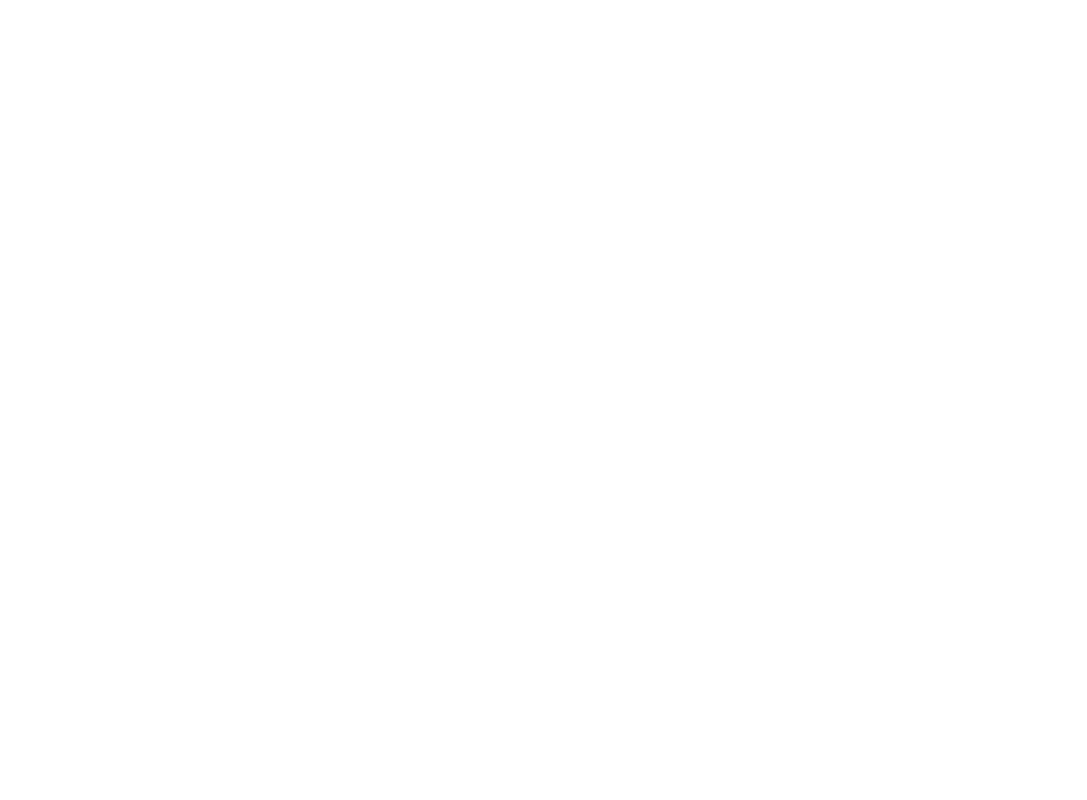
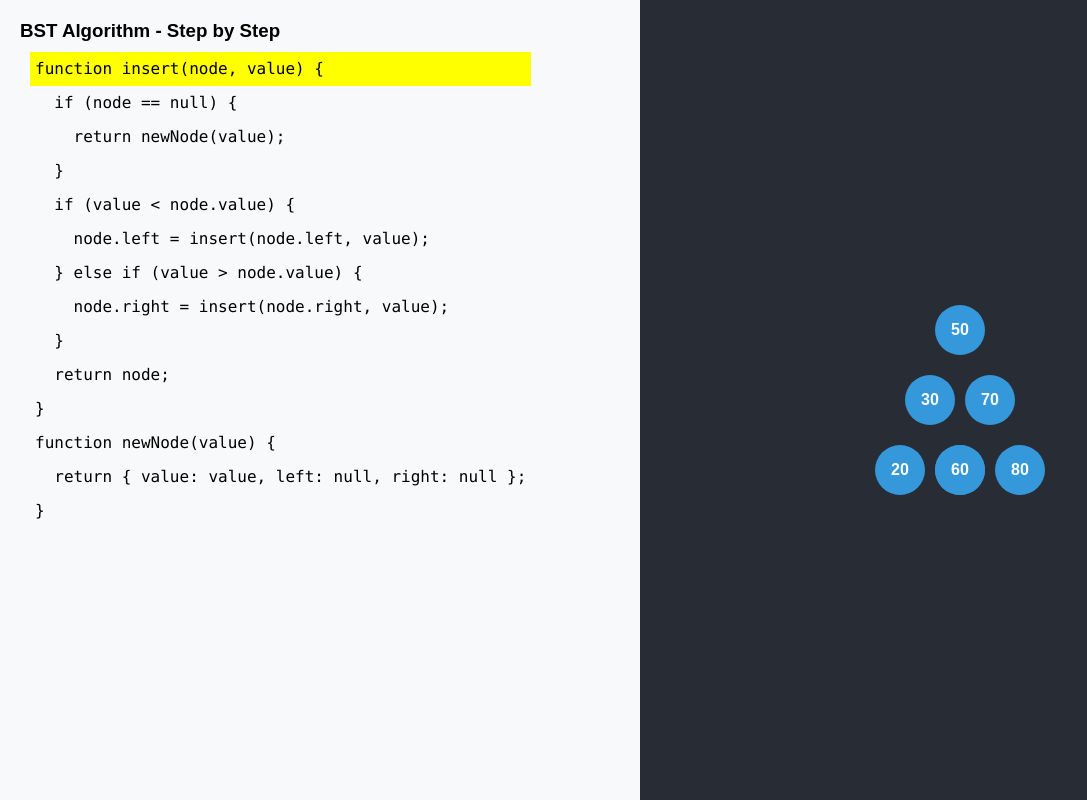
Before and after one commit to Jia2005/Algorific, a React (Create React App) app: page /algo in a window 1280 px wide. Before the commit this address had no page. Shown: the whole page, without its empty margins (0-1087 px from the left). Built offline with nearby package versions, Linux system fonts and the light colour scheme.

Commit message:
Added and changed too many pages

```diff
--- a/src/App.js
+++ b/src/App.js
@@ -6,7 +6,9 @@
 import Auth from './Login/Auth';
 import UserProfile from './Profile/profile';
 import HomePage from './HomePage';
+import BSTApp from './Game/bst';
 import Bstgame from './bstgame';
+import Water from './Game/water';
 
 const App = () => {
   return (
@@ -18,7 +20,9 @@
         <Route path="/stack" element={<Stacks />} />
         <Route path="/queue" element={<Queues />} />
         <Route path="/profile" element={<UserProfile />} />
+        <Route path="/algo" element={<BSTApp />} />
         <Route path="/bstgame" element={<Bstgame />} />
+        <Route path="/water" element={<Water/>} />
       </Routes>
     </BrowserRouter>
   );
--- /dev/null
+++ b/src/Game/bst.css
@@ -0,0 +1,50 @@
+.node-container {
+    display: flex;
+    flex-direction: column;
+    align-items: center;
+  }
+
+  .node {
+    width: 50px;
+    height: 50px;
+    border-radius: 50%;
+    background-color: #3498db;
+    display: flex;
+    justify-content: center;
+    align-items: center;
+    color: white;
+    font-weight: bold;
+    margin: 10px;
+    transition: border 0.3s ease;
+  }
+
+  .children {
+    display: flex;
+    justify-content: space-between;
+    width: 120px;
+  }
+
+  .left, .right {
+    width: 50%;
+  }
+
+  .highlight {
+    border: 4px solid red;
+  }
+
+  .traverse {
+    border: 4px solid yellow;
+  }
+
+  pre {
+    font-size: 16px;
+    line-height: 1.5;
+    margin: 0;
+    padding: 10px;
+    background-color: #f8f9fa;
+  }
+
+  code {
+    display: block;
+    padding: 5px;
+  }
--- /dev/null
+++ b/src/Game/bst.js
@@ -0,0 +1,162 @@
+import React, { useState, useEffect } from "react";
+import './bst.css';
+
+const bstAlgo = [
+  "function insert(node, value) {",
+  "  if (node == null) {",
+  "    return newNode(value);",
+  "  }",
+  "  if (value < node.value) {",
+  "    node.left = insert(node.left, value);",
+  "  } else if (value > node.value) {",
+  "    node.right = insert(node.right, value);",
+  "  }",
+  "  return node;",
+  "}",
+  "function newNode(value) {",
+  "  return { value: value, left: null, right: null };",
+  "}"
+];
+
+const initialTree = {
+  value: 50,
+  left: { value: 30, left: { value: 20, left: null, right: null }, right: { value: 40, left: null, right: null } },
+  right: { value: 70, left: { value: 60, left: null, right: null }, right: { value: 80, left: null, right: null } }
+};
+
+function BSTApp() {
+  const [currentLine, setCurrentLine] = useState(0);
+  const [tree, setTree] = useState(initialTree);
+  const [highlightedNode, setHighlightedNode] = useState(null);
+  const [traversePath, setTraversePath] = useState([]);
+
+  const handleKeyPress = (e) => {
+    if (e.key === "Enter") {
+      if (currentLine < bstAlgo.length) {
+        const step = bstAlgo[currentLine];
+        executeStep(step);
+        setCurrentLine((prev) => prev + 1);
+      }
+    }
+  };
+
+  const executeStep = (step) => {
+    if (step.includes("insert")) {
+      const valueToInsert = 25;
+      if (!isValueInTree(tree, valueToInsert)) {
+        const path = traverseToInsert(tree, valueToInsert);
+        setTraversePath(path);
+        setTree(insertNode(tree, valueToInsert));
+      } else {
+        setHighlightedNode(valueToInsert);
+      }
+    }
+  };
+
+  const insertNode = (node, value) => {
+    if (node == null) return newNode(value);
+    if (value < node.value) node.left = insertNode(node.left, value);
+    else if (value > node.value) node.right = insertNode(node.right, value);
+    return node;
+  };
+
+  const newNode = (value) => {
+    return { value: value, left: null, right: null };
+  };
+
+  const isValueInTree = (node, value) => {
+    if (!node) return false;
+    if (node.value === value) return true;
+    return value < node.value ? isValueInTree(node.left, value) : isValueInTree(node.right, value);
+  };
+
+  const traverseToInsert = (node, value, path = []) => {
+    if (!node) return path;
+    path.push(node.value);
+    if (value < node.value) return traverseToInsert(node.left, value, path);
+    else if (value > node.value) return traverseToInsert(node.right, value, path);
+    return path;
+  };
+
+  const renderTree = (node) => {
+    if (!node) return null;
+    return (
+      <div className="node-container">
+        <div
+          className={`node ${highlightedNode === node.value ? "highlight" : ""} ${traversePath.includes(node.value) ? "traverse" : ""}`}
+        >
+          {node.value}
+        </div>
+        <div className="children">
+          <div className="left">{renderTree(node.left)}</div>
+          <div className="right">{renderTree(node.right)}</div>
+        </div>
+      </div>
+    );
+  };
+
+  useEffect(() => {
+    const timer = setTimeout(() => {
+      setHighlightedNode(null);
+      setTraversePath([]);
+    }, 1000);
+    return () => clearTimeout(timer);
+  }, [highlightedNode, traversePath]);
+
+  return (
+    <div
+      style={{
+        display: "flex",
+        height: "100vh",
+        fontFamily: "monospace",
+        color: "#fff",
+        backgroundColor: "#282c34"
+      }}
+      onKeyDown={handleKeyPress}
+      tabIndex="0"
+    >
+      <div
+        style={{
+          flex: 1,
+          backgroundColor: "#f8f9fa",
+          padding: "20px",
+          display: "flex",
+          flexDirection: "column",
+          justifyContent: "flex-start",
+          alignItems: "flex-start",
+          color: "#000",
+          overflowY: "auto"
+        }}
+      >
+        <h3>BST Algorithm - Step by Step</h3>
+        <pre>
+          {bstAlgo.map((line, index) => (
+            <code
+              key={index}
+              style={{
+                backgroundColor: index === currentLine ? "yellow" : "inherit",
+                color: index === currentLine ? "#000" : "#000"
+              }}
+            >
+              {line}
+            </code>
+          ))}
+        </pre>
+      </div>
+      <div
+        style={{
+          flex: 1,
+          backgroundColor: "#282c34",
+          padding: "20px",
+          display: "flex",
+          justifyContent: "center",
+          alignItems: "center"
+        }}
+      >
+        <div className="tree-visualization">{renderTree(tree)}</div>
+      </div>
+    </div>
+  );
+}
+
+export default BSTApp;
--- /dev/null
+++ b/src/Game/water.css
@@ -0,0 +1,41 @@
+.app {
+    text-align: center;
+    padding: 20px;
+  }
+
+  .score {
+    position: absolute;
+    top: 20px;
+    left: 20px;
+    font-size: 24px;
+    font-weight: bold;
+  }
+
+  .containers {
+    display: flex;
+    justify-content: space-around;
+  }
+
+  .container {
+    width: 100px;
+    height: 200px;
+    border: 2px solid #000;
+    position: relative;
+    display: flex;
+    flex-direction: column-reverse;
+    align-items: center;
+    padding: 5px;
+    cursor: pointer;
+  }
+
+  .color-drop {
+    width: 80%;
+    height: 20px;
+    margin: 2px;
+    border-radius: 5px;
+  }
+
+  .red { background-color: red; }
+  .green { background-color: green; }
+  .blue { background-color: blue; }
+  .yellow { background-color: yellow; }
--- /dev/null
+++ b/src/Game/water.js
@@ -0,0 +1,88 @@
+import React, { useState } from 'react';
+import './water.css';
+
+const Water = () => {
+  const initialContainers = [
+    ['red', 'blue', 'green', 'red'],
+    ['yellow', 'blue', 'green'],
+    ['red', 'yellow'],
+    ['blue', 'green', 'yellow'],
+    [], // Empty cup added
+  ];
+
+  const [containers, setContainers] = useState(initialContainers);
+  const [score, setScore] = useState(0);
+  const [selectedDrop, setSelectedDrop] = useState(null);
+
+  const moveDrop = (toIndex) => {
+    if (selectedDrop === null) return;
+
+    const fromIndex = selectedDrop.fromIndex;
+    const newContainers = [...containers];
+    const movingDrop = newContainers[fromIndex].pop();
+
+    if (canMove(movingDrop, newContainers[toIndex])) {
+      newContainers[toIndex].push(movingDrop);
+      setContainers(newContainers);
+      setSelectedDrop(null);
+
+      if (checkForScoreIncrease(newContainers)) {
+        setScore(score + 1);
+      }
+    } else {
+      newContainers[fromIndex].push(movingDrop);
+    }
+  };
+
+  const canMove = (movingDrop, toContainer) => {
+    return toContainer.length === 0 || toContainer[toContainer.length - 1] === movingDrop;
+  };
+
+  const checkForScoreIncrease = (containers) => {
+    return containers.some(container => {
+      return container.length > 0 && container.every(drop => drop === container[0]);
+    });
+  };
+
+  return (
+    <div className="app">
+      <h1>Water Sort Game</h1>
+      <div className="score">Score: {score}</div>
+      <div className="containers">
+        {containers.map((container, index) => (
+          <Container
+            key={index}
+            index={index}
+            drops={container}
+            moveDrop={moveDrop}
+            setSelectedDrop={setSelectedDrop}
+          />
+        ))}
+      </div>
+    </div>
+  );
+};
+
+const Container = ({ drops, index, moveDrop, setSelectedDrop }) => {
+  return (
+    <div className="container" onClick={() => moveDrop(index)}>
+      {drops.map((color, dropIndex) => (
+        <ColorDrop
+          key={dropIndex}
+          color={color}
+          onClick={() => {
+            const dropPosition = drops.length - 1 - dropIndex;
+            if (dropPosition === 0) return;
+            setSelectedDrop({ fromIndex: index, color });
+          }}
+        />
+      ))}
+    </div>
+  );
+};
+
+const ColorDrop = ({ color, onClick }) => {
+  return <div className={`color-drop ${color}`} onClick={onClick}></div>;
+};
+
+export default Water;
```
